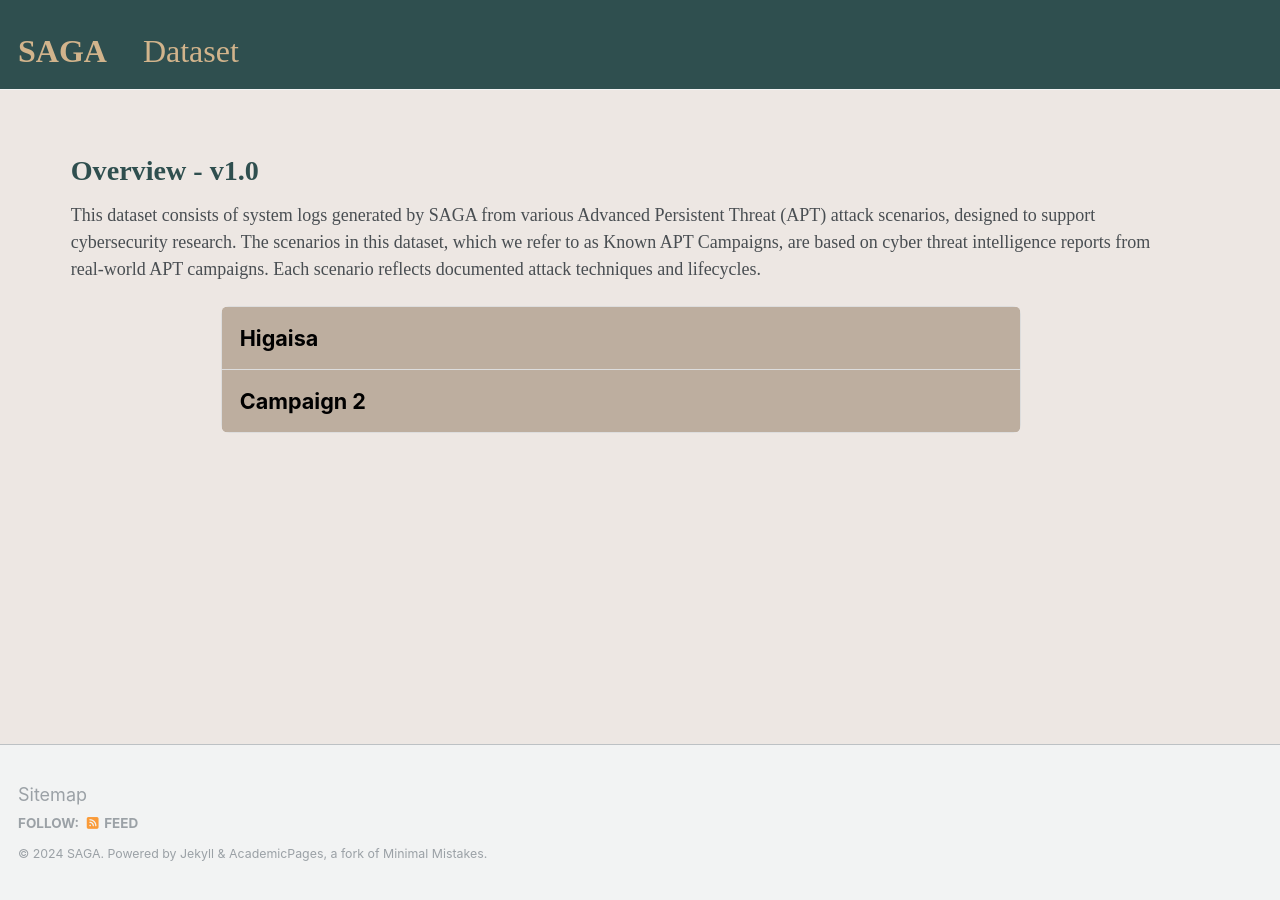
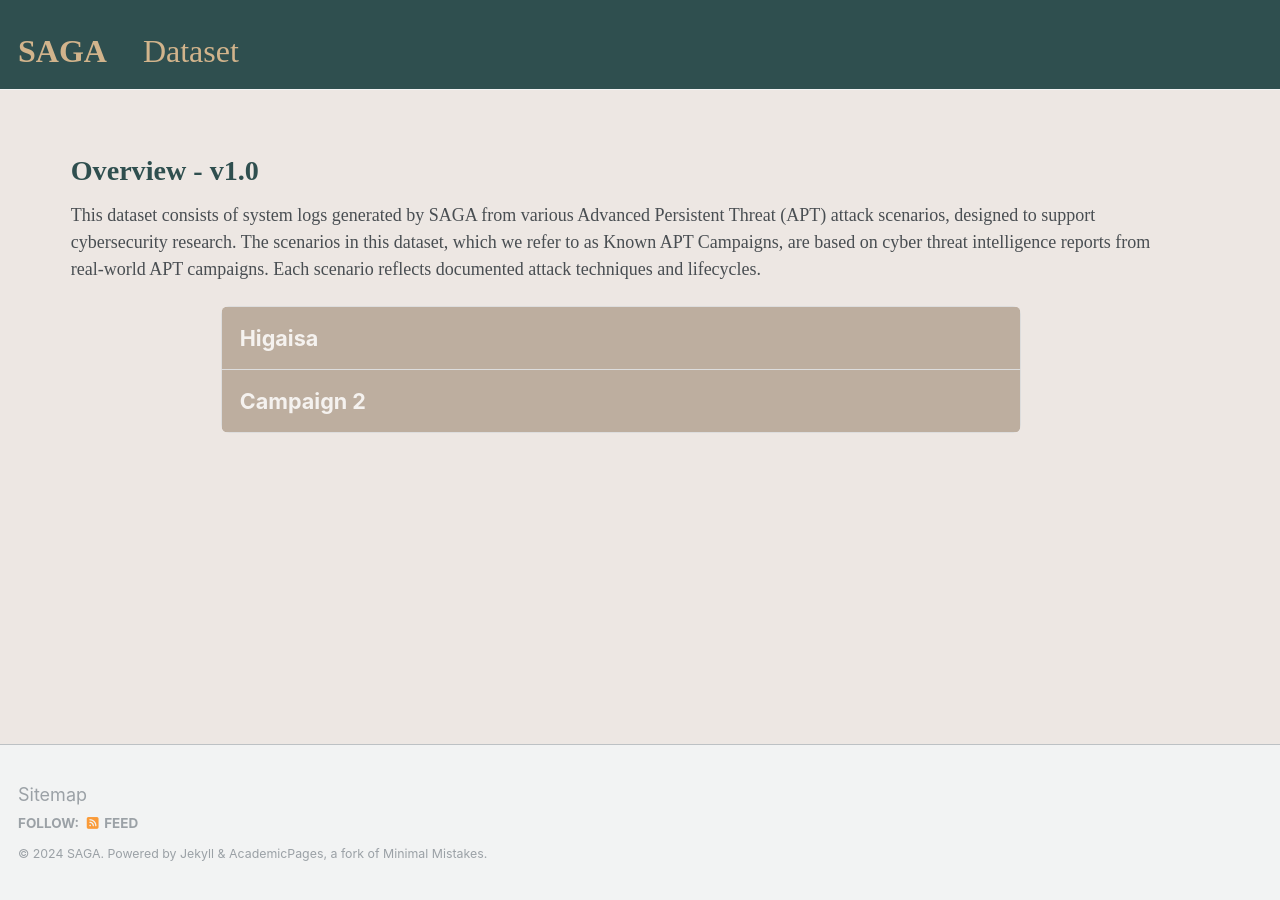
Before and after one commit to KKKK16/KKKK16.github.io, a Jekyll site: the page built from _pages/dataset_v1.md, in a window 1280 px wide. Built offline with Jekyll 4.4.1, drawn with Linux system fonts in a browser that asks for light colours.

Commit message:
Update _page.scss

```diff
--- a/_sass/_page.scss
+++ b/_sass/_page.scss
@@ -50,6 +50,7 @@
   border: none;
   font-size: 1.2rem;
   font-weight: bold;
+  color: #F5F2EF;
 }
 
 .accordion-header:hover {
@@ -65,6 +66,7 @@
   padding: 1rem;
   background-color: #F5F2EF;
   border-top: 1px solid #ddd;
+  color: #BDAE9F;
 }
 
 .accordion-content.show {
```
